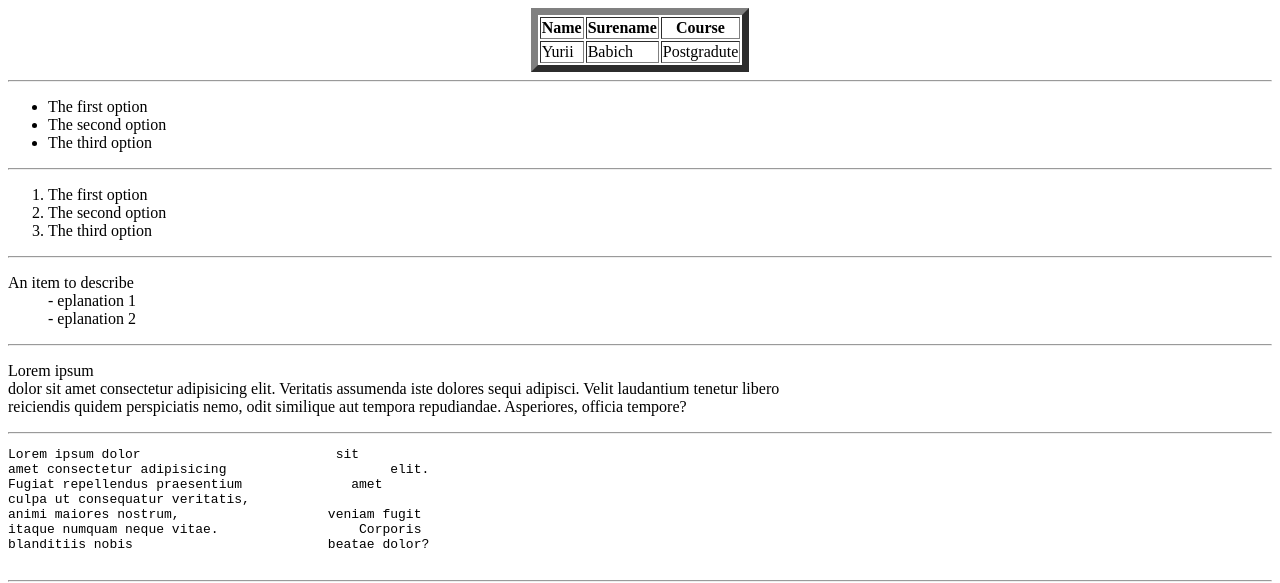
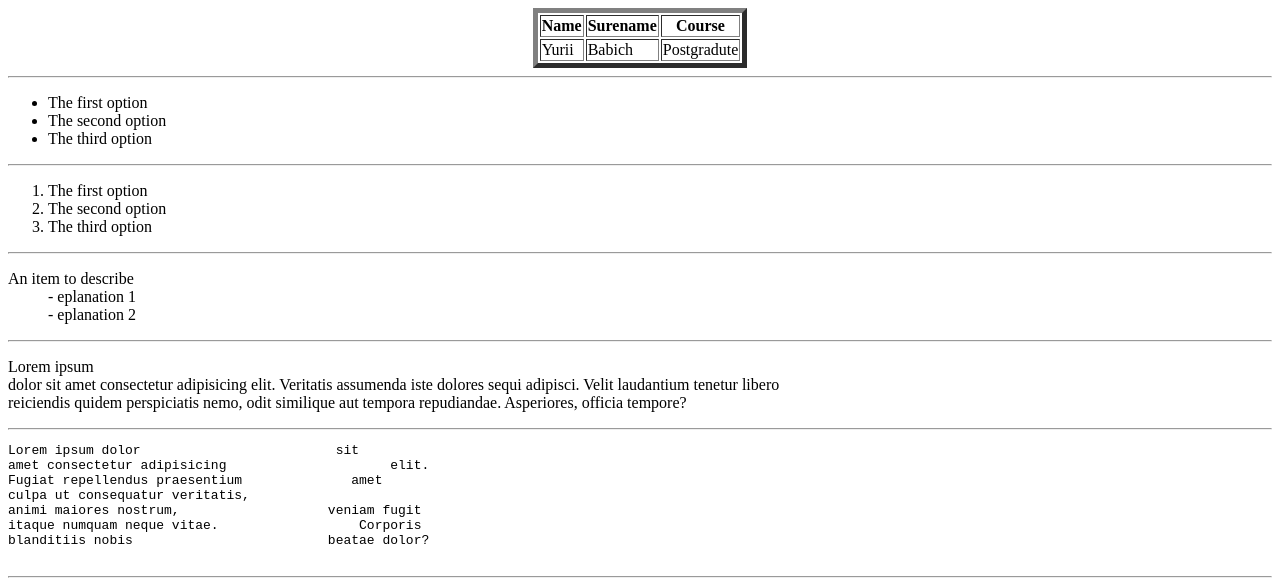
Before and after one commit to JosephLakering/Repo, a plain HTML site: page index.html in a window 1280 px wide. Shown: the top 583 px of the page. Drawn offline with Linux system fonts and the light colour scheme.

Commit message:
Update index.html

```diff
--- a/index.html
+++ b/index.html
@@ -1,9 +1,9 @@
 <html>
 <head>
-<title>Web Tech Class</title>
+<title>Web Tech Class for TE</title>
 </head>
 <body>
-  <table border="7" align="center">
+  <table border="5" align="center">
     <tr>
       <th>Name</th>
       <th>Surename</th>
```
